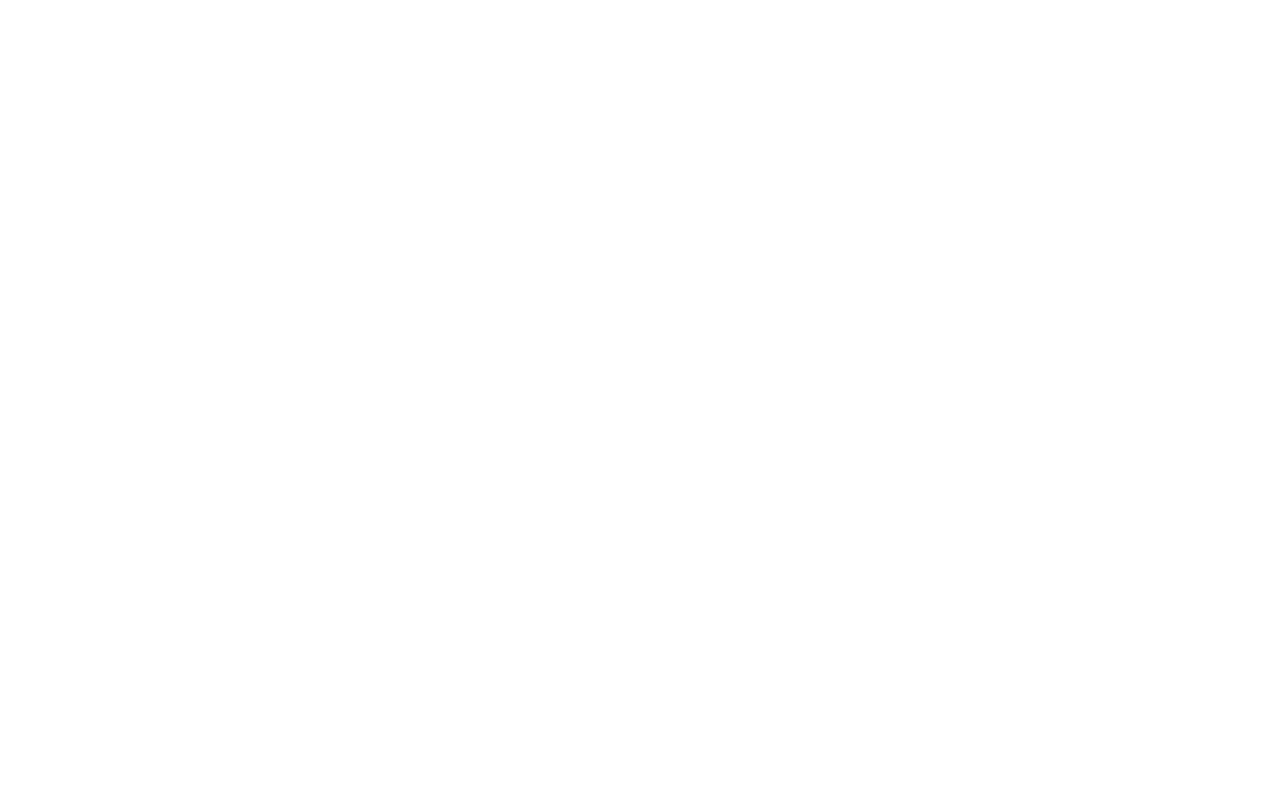
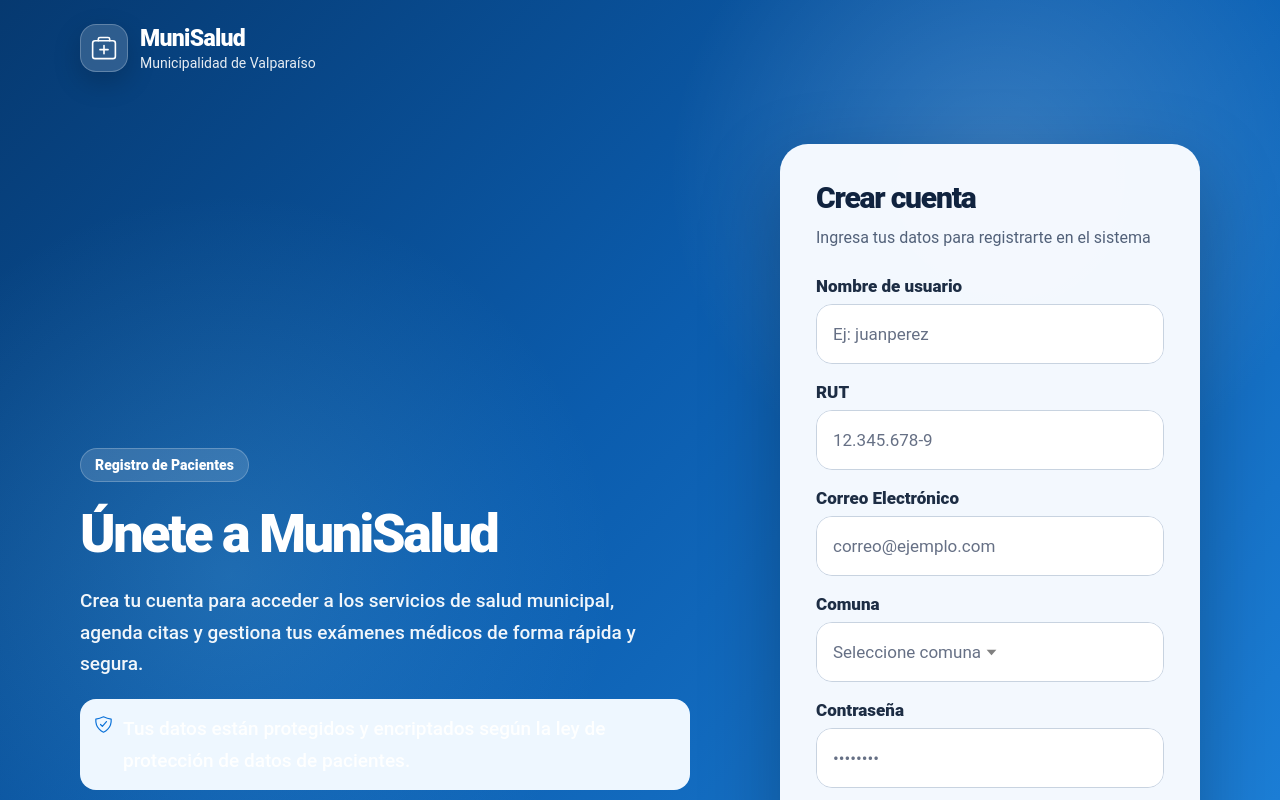
Before and after one commit to Intiti/Proyecto-Ingenieria-Web-y-Movil-, a React (Vite) app: page /register in a window 1280 px wide. Built offline with nearby package versions, Linux system fonts and the light colour scheme.

Commit message:
register feo

```diff
--- a/src/App.tsx
+++ b/src/App.tsx
@@ -2,11 +2,10 @@
 import { IonReactRouter } from "@ionic/react-router";
 import { Route, Redirect } from "react-router-dom";
 
-/* Importa tus páginas aquí */
-import Login from "./pages/Login"; // Asegúrate de que el nombre coincida con tu archivo
+import Login from "./pages/Login";
+import Register from "./pages/Register";
 import Home from "./pages/Home";
 
-/* CSS básico de Ionic */
 import "@ionic/react/css/core.css";
 import "@ionic/react/css/normalize.css";
 import "@ionic/react/css/structure.css";
@@ -20,17 +19,18 @@
       <IonReactRouter>
         <IonRouterOutlet>
 
-          {/* 1. Definimos la ruta /login */}
           <Route exact path="/login">
             <Login />
           </Route>
 
-          {/* 2. Definimos la ruta /home */}
+          <Route exact path="/register">
+            <Register />
+          </Route>
+
           <Route exact path="/home">
             <Home />
           </Route>
 
-          {/* 3. El "Redireccionador": Si entras a la raíz (/), te manda al login */}
           <Route exact path="/">
             <Redirect to="/login" />
           </Route>
--- a/src/pages/Register.tsx
+++ b/src/pages/Register.tsx
@@ -1,93 +1,125 @@
 import {
-  IonContent, IonPage, IonButton, IonInput, IonItem, IonLabel, IonCard,
-  IonCardContent, IonGrid, IonRow, IonCol, IonCheckbox
+  IonContent,
+  IonPage,
+  IonButton,
+  IonInput,
+  IonCard,
+  IonCardContent,
+  IonIcon,
+  IonCheckbox,
+  IonSelect,
+  IonSelectOption
 } from '@ionic/react';
+import { medkitOutline, shieldCheckmarkOutline } from 'ionicons/icons';
 import './Login.css';
 
 const Register: React.FC = () => {
   return (
-    <IonPage>
-      <IonContent className="login-background ion-padding">
-        <div className="login-container">
+    <IonPage className="login-page">
+      <IonContent className="login-page" fullscreen>
+        <div className="login-shell">
 
-          <div className="custom-header">
-            <div className="logo-section">
-              <span className="logo-icon">+</span>
-              <span className="logo-text">MuniSalud</span>
+          <header className="login-header">
+            <div className="brand">
+              <div className="brand-icon">
+                <IonIcon icon={medkitOutline} />
               </div>
-            <span className="municipality">Municipalidad de Valparaíso</span>
+              <div>
+                <h2>MuniSalud</h2>
+                <p>Municipalidad de Valparaíso</p>
               </div>
+            </div>
+          </header>
 
-          <div className="titles">
-            <h1>Registro de Pacientes</h1>
-            <p>Crea tu cuenta para acceder a los servicios de salud municipal</p>
+          <main className="login-hero">
+            <div className="hero-copy">
+              <span className="eyebrow">Registro de Pacientes</span>
+              <h1>Únete a MuniSalud</h1>
+              <p>Crea tu cuenta para acceder a los servicios de salud municipal, agenda citas y gestiona tus exámenes médicos de forma rápida y segura.</p>
+
+              <div className="security-note">
+                <IonIcon icon={shieldCheckmarkOutline} />
+                <p style={{ margin: 0 }}>Tus datos están protegidos y encriptados según la ley de protección de datos de pacientes.</p>
+              </div>
             </div>
 
             <IonCard className="login-card">
               <IonCardContent>
-              <div className="form-inputs">
-                <IonItem lines="none">
-                  <IonInput label="Nombre de usuario" labelPlacement="stacked" fill="outline" placeholder="Ej: juanperez" />
-                </IonItem>
-
-                <IonItem lines="none">
-                  <IonInput label="RUT" labelPlacement="stacked" fill="outline" placeholder="12.345.678-9" />
-                </IonItem>
-
-                <IonItem lines="none">
-                  <IonInput label="Correo Electrónico" labelPlacement="stacked" fill="outline" type="email" placeholder="correo@ejemplo.com" />
-                </IonItem>
-
-                <IonItem lines="none">
-                  <IonInput label="Región" labelPlacement="stacked" fill="outline" placeholder="Ej: Valparaíso" />
-                </IonItem>
-
-                <IonItem lines="none">
-                  <IonInput label="Comuna" labelPlacement="stacked" fill="outline" placeholder="Ej: Valparaíso" />
-                </IonItem>
-
-                <IonItem lines="none">
-                  <IonInput label="Contraseña" labelPlacement="stacked" fill="outline" type="password" placeholder="Cree una contraseña" />
-                </IonItem>
-
-                <IonItem lines="none">
-                  <IonInput label="Confirmar Contraseña" labelPlacement="stacked" fill="outline" type="password" placeholder="Repita la contraseña" />
-                </IonItem>
-
-                <IonItem lines="none" className="ion-margin-top">
-                  <IonCheckbox slot="start" justify="start" />
-                  <IonLabel className="ion-text-wrap" style={{ fontSize: '0.9rem' }}>Acepto los términos y condiciones</IonLabel>
-                </IonItem>
+                <div className="card-title">
+                  <h2>Crear cuenta</h2>
+                  <p>Ingresa tus datos para registrarte en el sistema</p>
                 </div>
 
-              <IonButton expand="block" className="btn-claveunica">
+                <div className="form-inputs">
+                  <div className="field-group">
+                    <label className="field-label">Nombre de usuario</label>
+                    <IonInput className="clean-input" placeholder="Ej: juanperez" />
+                  </div>
+
+                  <div className="field-group">
+                    <label className="field-label">RUT</label>
+                    <IonInput className="clean-input" placeholder="12.345.678-9" />
+                  </div>
+
+                  <div className="field-group">
+                    <label className="field-label">Correo Electrónico</label>
+                    <IonInput className="clean-input" type="email" placeholder="correo@ejemplo.com" />
+                  </div>
+
+                  <div className="field-group">
+                    <label className="field-label">Comuna</label>
+                    <IonSelect className="clean-input" placeholder="Seleccione comuna" mode="md">
+                      <IonSelectOption value="valparaiso">Valparaíso</IonSelectOption>
+                      <IonSelectOption value="vina">Viña del Mar</IonSelectOption>
+                      <IonSelectOption value="quilpue">Quilpué</IonSelectOption>
+                      <IonSelectOption value="villaAlemana">Villa Alemana</IonSelectOption>
+                      <IonSelectOption value="concon">Concón</IonSelectOption>
+                    </IonSelect>
+                  </div>
+
+                  <div className="field-group">
+                    <label className="field-label">Contraseña</label>
+                    <IonInput className="clean-input" type="password" placeholder="••••••••" />
+                  </div>
+
+                  <div className="field-group">
+                    <label className="field-label">Confirmar Contraseña</label>
+                    <IonInput className="clean-input" type="password" placeholder="••••••••" />
+                  </div>
+
+                  <div style={{ display: 'flex', alignItems: 'center', gap: '10px', marginTop: '12px' }}>
+                    <IonCheckbox mode="md" />
+                    <span style={{ fontSize: '14px', color: '#1d2d44', fontWeight: 700 }}>
+                      Acepto los términos y condiciones
+                    </span>
+                  </div>
+                </div>
+
+                <IonButton expand="block" className="btn-primary-login">
                   Registrarse
                 </IonButton>
 
                 <p className="register-link">¿Ya tienes cuenta? <a href="/login">Inicia sesión aquí</a></p>
               </IonCardContent>
             </IonCard>
+          </main>
 
           <footer className="login-footer">
-            <IonGrid>
-              <IonRow>
-                <IonCol>
+            <div>
               <h3>Información</h3>
               <p>Acerca del Sistema</p>
               <p>Garantías GES</p>
-                </IonCol>
-                <IonCol>
+            </div>
+            <div>
               <h3>Legal</h3>
               <p>Política de Privacidad</p>
               <p>Términos y Condiciones</p>
-                </IonCol>
-                <IonCol>
+            </div>
+            <div>
               <h3>Contacto</h3>
               <p>600 360 7777</p>
               <p>contacto@munisalud.cl</p>
-                </IonCol>
-              </IonRow>
-            </IonGrid>
+            </div>
           </footer>
 
         </div>
```
Lines whose indentation alone changed are shown as unchanged.
